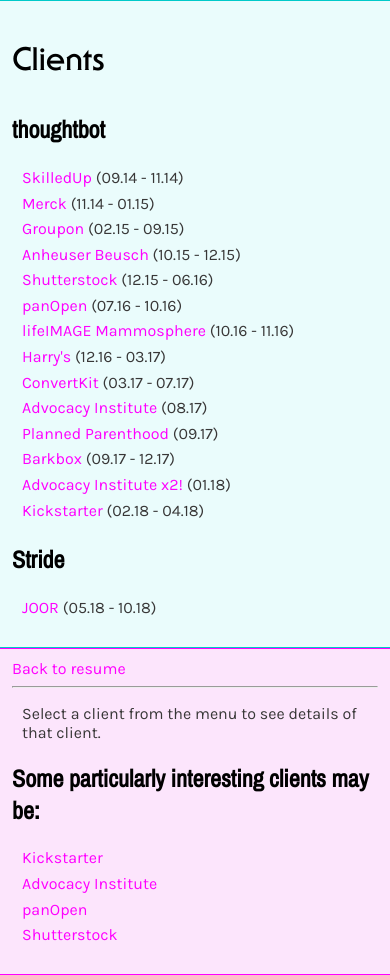
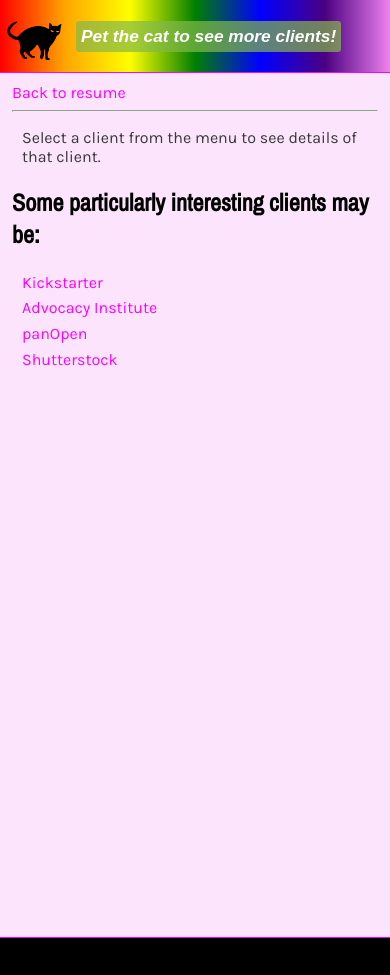
Before and after one commit to Euraldius/avielle-os, a Vue app: page /#/clients in a window 390 px wide. After the commit the page ends 938 px from the top, so only its background shows below. Built offline with nearby package versions, Linux system fonts and the light colour scheme.

Commit message:
Create mobile nav

```diff
--- a/src/App.vue
+++ b/src/App.vue
@@ -3,6 +3,12 @@
     <router-view/>
   </div>
 </template>
+
+<script>
+export default {
+  MID_SIZE_DEVICE_BREAKPOINT: 600, // px
+};
+</script>
 
 <style lang="scss">
 @import url('https://fonts.googleapis.com/css?family=Karla');
--- a/src/components/Clients/Client.vue
+++ b/src/components/Clients/Client.vue
@@ -1,5 +1,5 @@
 <template>
-  <info-box classes="header pink-box">
+  <info-box classes="client pink-box">
     <router-link class="go-back" to="/resume">Back to resume</router-link>
     <hr />
     <component :is="page || 'client-index'" />
@@ -24,8 +24,17 @@
 
 <style scoped lang="scss">
 @import '@/assets/styles/info_boxes.scss';
+@import '@/assets/styles/variables.scss';
 
 .go-back {
   margin-bottom: 20px;
 }
+
+.client {
+  min-height: 100vh;
+
+  @media only screen and (min-width: $mid-size-device-breakpoint) {
+    min-height: initial;
+  }
+}
 </style>
--- a/src/components/Clients/ClientList.vue
+++ b/src/components/Clients/ClientList.vue
@@ -1,42 +1,60 @@
 <template>
-  <info-box v-bind:classes="infoBoxClasses">
-    <section>
+  <nav :class="classes">
+    <button class="nav-toggle" v-on:click="showList = !showList">
+      <img src="@/assets/images/black-cat.png" alt="black cat nav icon" />
+      <span><em>Pet the cat to see more clients!</em></span>
+    </button>
+    <info-box classes="nav-body blue-box" v-if="navVisible">
+      <ul class="client-link-list">
         <h1>Clients</h1>
         <h2>thoughtbot</h2>
-        <ul>
-          <li><router-link to="/clients/skilled-up">SkilledUp</router-link> (09.14 - 11.14)</li>
-          <li><router-link to="/clients/merck">Merck</router-link> (11.14 - 01.15)</li>
-          <li><router-link to="/clients/groupon">Groupon</router-link> (02.15 - 09.15)</li>
-          <li><router-link to="/clients/anheuser">Anheuser Beusch</router-link> (10.15 - 12.15)</li>
+        <li><a data-client="skilled-up" v-on:click="showClient">SkilledUp</a> (09.14 - 11.14)</li>
+        <li><a data-client="merck" v-on:click="showClient">Merck</a> (11.14 - 01.15)</li>
+        <li><a data-client="groupon" v-on:click="showClient">Groupon</a> (02.15 - 09.15)</li>
         <li>
-            <router-link to="/clients/shutterstock">Shutterstock</router-link> (12.15 - 06.16)
+          <a data-client="anheuser" v-on:click="showClient">Anheuser Beusch</a> (10.15 - 12.15)
         </li>
-          <li><router-link to="/clients/panopen">panOpen</router-link> (07.16 - 10.16)</li>
         <li>
-            <router-link to="/clients/lifeimage">lifeIMAGE Mammosphere</router-link> (10.16 - 11.16)
+          <a data-client="shutterstock" v-on:click="showClient">Shutterstock</a> (12.15 - 06.16)
         </li>
-          <li><router-link to="/clients/harrys">Harry's</router-link> (12.16 - 03.17)</li>
-          <li><router-link to="/clients/convertkit">ConvertKit</router-link> (03.17 - 07.17)</li>
+        <li><a data-client="panopen" v-on:click="showClient">panOpen</a> (07.16 - 10.16)</li>
         <li>
-            <router-link to="/clients/advocacy-institute">Advocacy Institute</router-link> (08.17)
+          <a data-client="lifeimage" v-on:click="showClient">
+            lifeIMAGE Mammosphere
+          </a> (10.16 - 11.16)
         </li>
-          <li><router-link to="/clients/qchatspace">Planned Parenthood</router-link> (09.17)</li>
-          <li><router-link to="/clients/barkbox">Barkbox</router-link> (09.17 - 12.17)</li>
+        <li><a data-client="harrys" v-on:click="showClient">Harry's</a> (12.16 - 03.17)</li>
         <li>
-            <router-link to="/clients/advocacy-institute-2">Advocacy Institute x2!</router-link>
+          <a data-client="convertkit" v-on:click="showClient">ConvertKit</a> (03.17 - 07.17)
+        </li>
+        <li>
+          <a
+            data-client="advocacy-institute"
+            v-on:click="showClient">
+            Advocacy Institute
+          </a> (08.17)
+        </li>
+        <li>
+          <a data-client="qchatspace" v-on:click="showClient">Planned Parenthood</a> (09.17)
+        </li>
+        <li><a data-client="barkbox" v-on:click="showClient">Barkbox</a> (09.17 - 12.17)</li>
+        <li>
+          <a data-client="advocacy-institute-2" v-on:click="showClient">Advocacy Institute x2!</a>
           (01.18)
         </li>
-          <li><router-link to="/clients/kickstarter">Kickstarter</router-link> (02.18 - 04.18)</li>
+        <li>
+          <a data-client="kickstarter" v-on:click="showClient">Kickstarter</a> (02.18 - 04.18)
+        </li>
+        <h2>Stride</h2>
+        <li><a data-client="joor" v-on:click="showClient">JOOR</a> (05.18 - 10.18)</li>
       </ul>
-        <h2>Stride</h2>
-        <ul>
-          <li><router-link to="/clients/joor">JOOR</router-link> (05.18 - 10.18)</li>
-        </ul>
-    </section>
     </info-box>
+  </nav>
 </template>
 
 <script>
+import router from '@/router';
+import appConfig from '@/App.vue';
 import InfoBox from '@/components/InfoBox.vue';
 
 export default {
@@ -47,14 +65,83 @@
   props: {
     classes: String,
   },
-  data: function headerData() {
+  data: function clientListData() {
     return {
-      infoBoxClasses: `${this.classes} blue-box`,
+      showList: false,
     };
+  },
+  computed: {
+    navVisible: function navVisible() {
+      if (window.innerWidth >= appConfig.MID_SIZE_DEVICE_BREAKPOINT) {
+        return true;
+      }
+
+      return this.showList;
+    },
+  },
+  methods: {
+    showClient: function showClient(event) {
+      event.preventDefault();
+
+      this.showList = false;
+      router.push(`/clients/${event.target.dataset.client}`);
+    },
   },
 };
 </script>
 
 <style scoped lang="scss">
 @import '@/assets/styles/info_boxes.scss';
+
+.client-link-list {
+  a {
+    cursor: pointer;
+  }
+}
+
+.nav-body {
+  h1, h2 {
+    display: none;
+
+    @media only screen and (min-width: $mid-size-device-breakpoint) {
+      display: block;
+      margin-left: -10px;
+    }
+  }
+}
+
+.nav-toggle {
+  @media only screen and (min-width: $mid-size-device-breakpoint) {
+    display: none;
+    width: initial;
+  }
+
+  background-image: linear-gradient(to right, red, orange, yellow, green, blue, indigo, violet);
+  border: none;
+  cursor: pointer;
+  text-align: left;
+  width: 100%;
+
+  img, span {
+    vertical-align: middle;
+  }
+
+  img {
+    height: 40px;
+    margin-bottom: 10px;
+    margin-right: 10px;
+    margin-top: 20px;
+    width: 60px;
+  }
+
+  span {
+    background-color: hsla(89%, 43%, 51%, 0.7);
+    border-radius: 3px;
+    color: white;
+    display: inline-block;
+    font-size: 1.3em;
+    font-weight: bold;
+    padding: 5px;
+  }
+}
 </style>
--- a/src/views/Clients.vue
+++ b/src/views/Clients.vue
@@ -42,7 +42,7 @@
   }
 }
 
-.header {
+.client {
   @media only screen and (min-width: $mid-size-device-breakpoint) {
     grid-column: 2 / span 3;
     grid-row: 1;
```
Also changed, not shown: src/assets/images/black-cat.png (added). Lines whose indentation alone changed are shown as unchanged.
